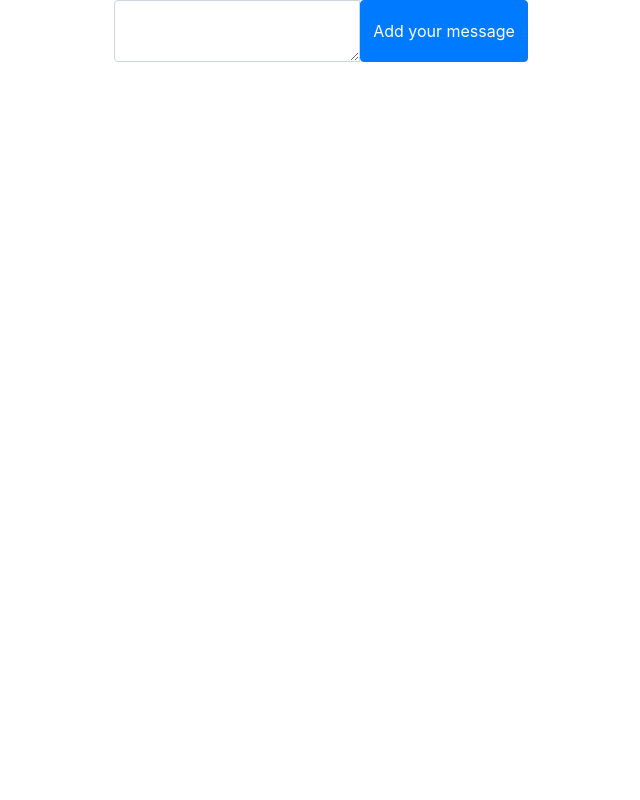
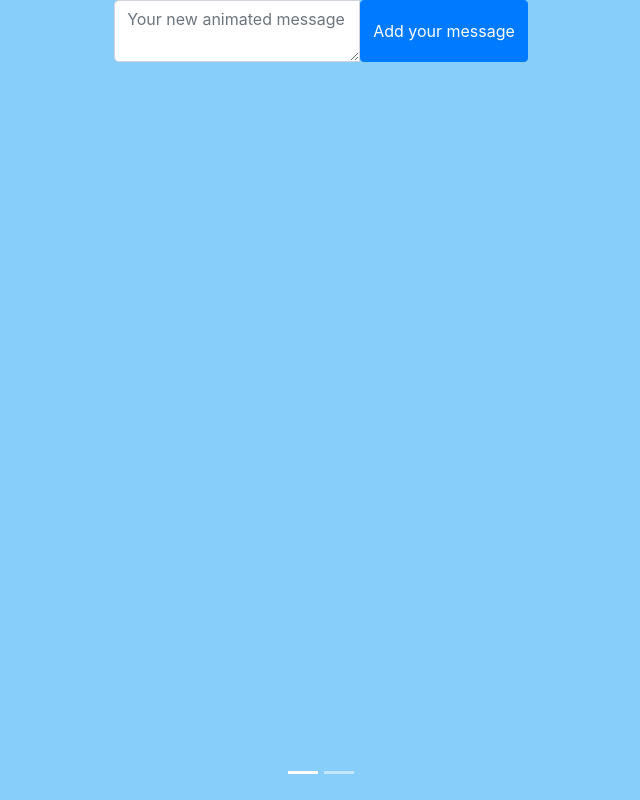
Before and after one commit to leokotman/rockstone-swiper, a React (Create React App) app: page / in a window 1280 px wide. Shown: the whole page, without its empty margins (319-959 px from the left). Built offline with nearby package versions, Linux system fonts and the light colour scheme.

Commit message:
added state

```diff
--- a/src/App.js
+++ b/src/App.js
@@ -7,18 +7,17 @@ import {Carousel} from "react-bootstrap";
 function App(props) {
   return (
     <div className="App">
-
       <Carousel interval={null} controls={false}>
         <Carousel.Item>
-            <InputMessagePage state={props.state} addMessage={props.addMessage} />
+          <InputMessagePage
+            inputMessagePage={props.state.inputMessagePage}
+            addMessage={props.addMessage}
+            updateNewMessageText={props.updateNewMessageText}
+          />
           {/* <img className="d-block w-100" alt="First slide" /> */}
-
         </Carousel.Item>
         <Carousel.Item>
-            <img
-              className="d-block w-100"
-              alt="Second slide"
-            />
+          <img className="d-block w-100" alt="Second slide" />
           <Carousel.Caption>
             <h3>Second slide label</h3>
             <p>Lorem ipsum dolor sit amet, consectetur adipiscing elit.</p>
--- a/src/components/InputMessagePage.css
+++ /dev/null
@@ -1,3 +0,0 @@
-.page_container {
-    background-color: blue;
-}
--- a/src/components/InputMessagePage.jsx
+++ b/src/components/InputMessagePage.jsx
@@ -1,25 +1,43 @@
 import React from "react";
 import {Button, Form, InputGroup} from "react-bootstrap";
 
-import style from "./InputMessagePage.css";
+import style from "./InputMessagePage.module.css";
+import Message from "./Message";
 
 function InputMessagePage(props) {
   let newMessageText = React.createRef();
 
   let addMessage = () => {
-    debugger;
-    props.addMessage(newMessageText.current.value);
+    props.addMessage();
   };
+
+  let onChangeMessageText = () => {
+    let message = newMessageText.current.value;
+    props.updateNewMessageText(message);
+  };
+
+  let messageElements = props.inputMessagePage.messages.map((message) => (
+    <Message message={message.message} />
+  ));
+
   return (
     <div className={style.page_container}>
       <label for="newMessage">
         <InputGroup>
-          <Form.Control as="textarea" ref={newMessageText} id="newMessage" />
+          <Form.Control
+            as="textarea"
+            ref={newMessageText}
+            id="newMessage"
+            onChange={onChangeMessageText}
+            value={props.inputMessagePage.newMessage}
+            placeholder="Your new animated message"
+          />
           <Button variant="primary" onClick={addMessage}>
             Add your message
           </Button>
         </InputGroup>
       </label>
+      {messageElements}
     </div>
   );
 }
--- /dev/null
+++ b/src/components/InputMessagePage.module.css
@@ -0,0 +1,4 @@
+.page_container {
+    background-color:lightskyblue;
+    height: 100vh;
+}
--- a/src/index.js
+++ b/src/index.js
@@ -3,14 +3,24 @@ import ReactDOM from 'react-dom';
 import './index.css';
 import App from './App';
 import reportWebVitals from './reportWebVitals';
-import store, { addMessage } from "./store";
+import store from "./store";
 
-ReactDOM.render(
-  <React.StrictMode>
-    <App state={store.state} addMessage={addMessage}  />
-  </React.StrictMode>,
-  document.getElementById("root")
-);
+let rerenderEntirePage = (state) => {
+  ReactDOM.render(
+    <React.StrictMode>
+      <App
+        state={state}
+        addMessage={store.addMessage.bind(store)}
+        updateNewMessageText={store.updateNewMessageText.bind(store)}
+      />
+    </React.StrictMode>,
+    document.getElementById("root")
+  );
+};
+
+rerenderEntirePage(store.getState());
+store.subscribe(rerenderEntirePage);
+
 
 // If you want to start measuring performance in your app, pass a function
 // to log results (for example: reportWebVitals(console.log))
--- a/src/store.js
+++ b/src/store.js
@@ -1,22 +1,39 @@
 let store = {
-  state: {
+  _state: {
     inputMessagePage: {
       messages: [],
+      newMessage: "",
     },
   },
 
   getState() {
     return this._state;
   },
+  _rerenderPage() {
+    console.log("state is changed");
+  },
+
+  addMessage() {
+    debugger;
+    let newMessage = {
+      id: this._state.inputMessagePage.messages.length,
+      message: this._state.inputMessagePage.newMessage,
+    };
+    this._state.inputMessagePage.messages.push(newMessage);
+    this._state.inputMessagePage.newMessage = "";
+    this._rerenderPage(this._state);
+  },
+
+  updateNewMessageText(newMessage) {
+    this._state.inputMessagePage.newMessage = newMessage;
+    this._rerenderPage(this._state);
+  },
+  subscribe(observer) {
+    this._rerenderPage = observer;
+  },
 };
 
-export let addMessage = (messageText) => {
-  debugger;
-  let newMessage = {
-    id: store.state.inputMessagePage.messages.length,
-    message: messageText,
-  };
-  store.state.inputMessagePage.messages.push(newMessage);
-};
+window.store = store;
+
 
 export default store;
```
Lines whose indentation alone changed are shown as unchanged.
